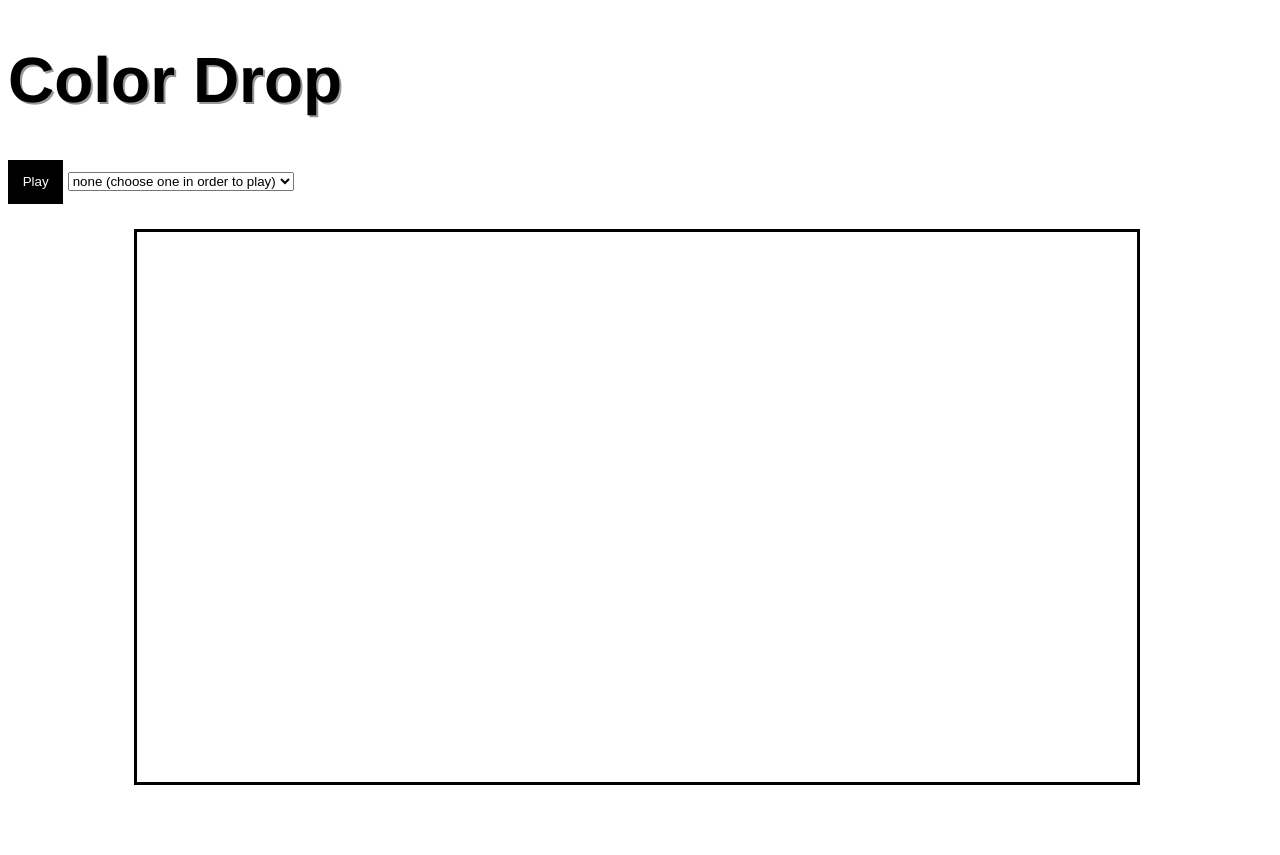
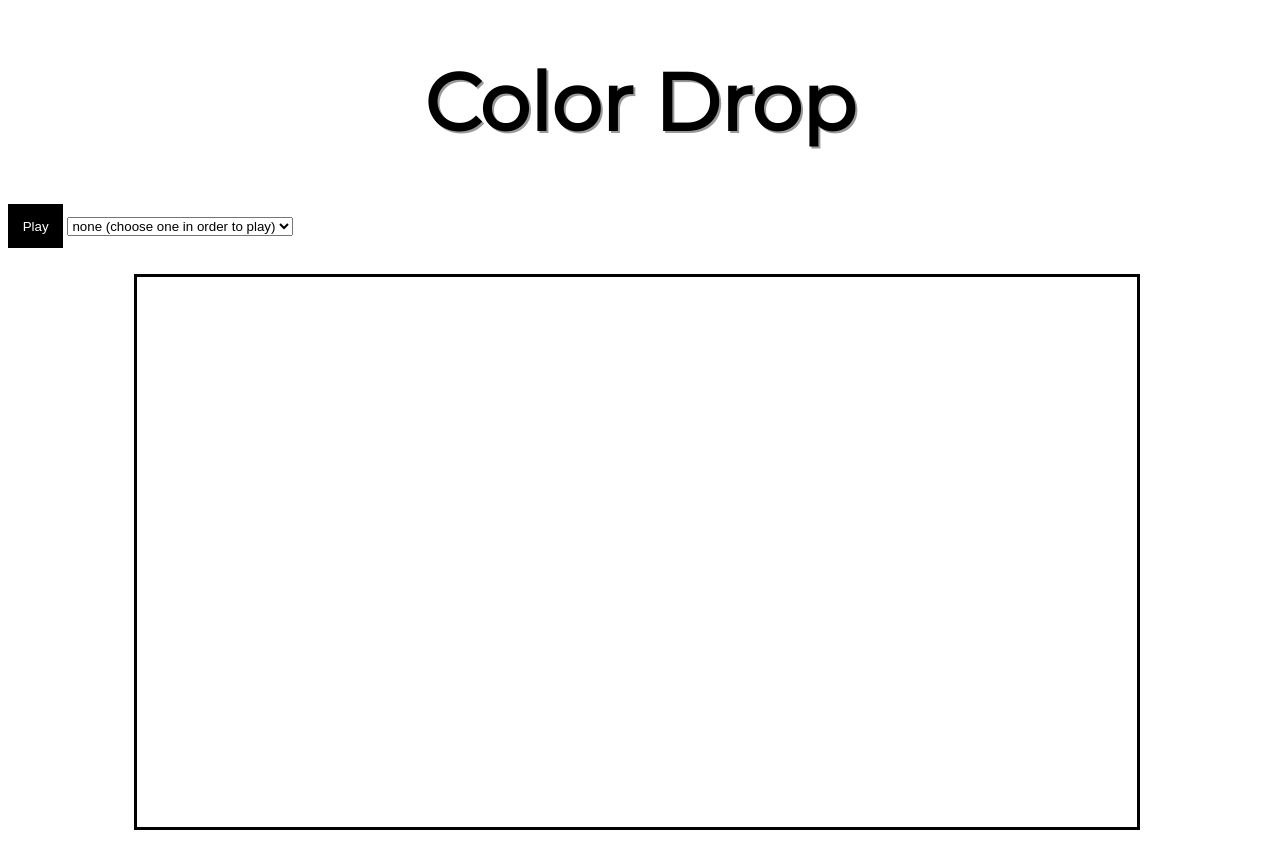
Before and after one commit to FlipFloop/Color-Drop, a plain HTML site: page index.html in a window 1280 px wide. Before the commit the page ends 811 px from the top, so only its background shows below. Drawn offline with nearby package versions, Linux system fonts and the light colour scheme.

Commit message:
Add files via upload

```diff
--- a/index.html
+++ b/index.html
@@ -3,6 +3,8 @@
     <head>
         <meta charset="utf-8">
         <title>Trash Fall - Game</title>
+
+        <link href='https://fonts.googleapis.com/css?family=Montserrat' rel='stylesheet' type='text/css'>
 
         <link rel="stylesheet" type="text/css" href="style.css">
         <script src="https://ajax.googleapis.com/ajax/libs/jquery/2.2.4/jquery.min.js"></script> <!-- adding jQuery to the script -->
--- a/script.js
+++ b/script.js
@@ -16,7 +16,7 @@ $(document).ready(function() {
   });
 
   $("#play").click(function() {
-    if($("#options").val() != "none") {
+    if($("#options").val() != "none") { // NOTE: not working
       $(this).hide();
       $("#options").hide();
       $("#player").show();
--- a/style.css
+++ b/style.css
@@ -1,11 +1,12 @@
 body {
   background-color: #FFFFFF;
-  font-family: helvetica, sans-serif;
+  font-family: 'Montserrat', sans-serif;
 }
 #main_title {
-  font-size: 4em;
+  font-size: 5em;
   color: #000;
   text-shadow: 2px 2px #999999;
+  text-align: center;
 }
 .block {
   width: 60px;
```
